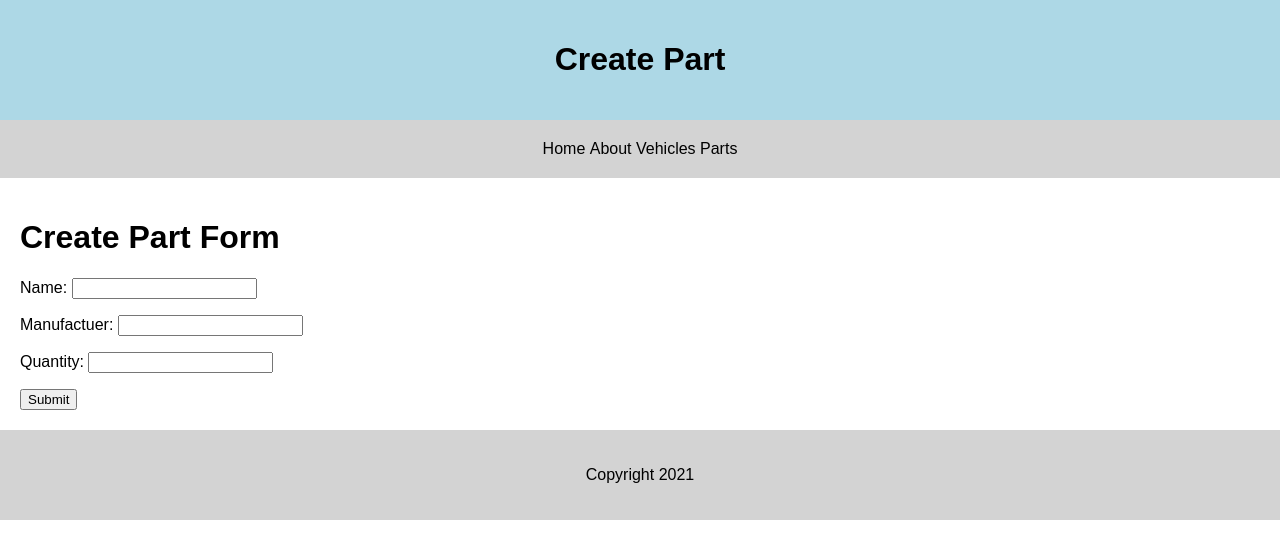
After one commit to AayushMS/automotive, a Django app: page /new-part/ in a window 1280 px wide. The commit adds this page. Shown: the top 559 px of the page. Run offline with Django 4.2, Linux system fonts and the light colour scheme.

Commit message:
29_dec_2022_django_forms_and_parts_model

```diff
--- a/automotive/urls.py
+++ b/automotive/urls.py
@@ -15,7 +15,9 @@ Including another URLconf
 """
 from django.contrib import admin
 from django.urls import path
-from vehicle.views import about, list_vehicles, home, create_vehicle, vehicle_detail, vehicle_delete
+from vehicle.views import about, list_vehicles, home, \
+    create_vehicle, vehicle_detail, vehicle_delete, list_parts, \
+        CreatePart
 
 from django.conf import settings
 from django.conf.urls.static import static
@@ -28,4 +30,10 @@ urlpatterns = [
     path('new-vehicle/', create_vehicle, name='create-vehicle'),
     path('vehicles/<int:pk>', vehicle_detail, name='vehicle-detail'),
     path('delete-vehicle/<int:pk>', vehicle_delete, name='delete-vehicle'),
+
+    path('parts/', list_parts, name='list-parts'),
+    path('new-part/', CreatePart.as_view(), name='create-part'),
+
+
+
 ]+ static(settings.STATIC_URL, document_root=settings.STATIC_ROOT)
--- a/templates/base.html
+++ b/templates/base.html
@@ -16,6 +16,7 @@
             <li><a href="{% url 'home' %}">Home</a></li>
             <li><a href="{% url 'about' %}">About</a></li>
             <li><a href="{% url 'list-vehicle' %}">Vehicles</a></li>
+            <li><a href="{% url 'list-parts' %}">Parts</a></li>
         </ul>
     </nav>
     <main>{% block main %} {% endblock %}</main>
--- /dev/null
+++ b/templates/create_part.html
@@ -0,0 +1,23 @@
+{% extends "base.html" %}
+{% load static %}
+
+{% block title %}
+Create Part
+{% endblock %}
+
+{% block header %}
+Create Part
+{% endblock %}
+
+{% block main %}
+<h1>
+    Create Part Form
+</h1>
+<form action='{% url 'create-part' %}' method='POST'>
+     {% csrf_token %}
+    {{ form.as_p }}
+
+    <button type='submit'>Submit</button>
+</form>
+
+{% endblock %}
--- /dev/null
+++ b/vehicle/forms.py
@@ -0,0 +1,18 @@
+from django import forms
+
+from vehicle.models import Parts
+
+class PartsForm(forms.ModelForm):
+    class Meta:
+        model = Parts
+        fields = (
+            'name',
+            'manufactuer',
+            'quantity',
+        )
+
+    def clean(self, *args, **kwargs):
+        cleaned_data = super(PartsForm, self).clean(*args, **kwargs)
+        if cleaned_data['quantity'] > 10:
+            raise forms.ValidationError('Quantity must be less than 10')
+        return cleaned_data
--- a/vehicle/models.py
+++ b/vehicle/models.py
@@ -10,3 +10,11 @@ class Vehicle(models.Model):
 
     def __str__(self):
         return f"{self.brand} {self.model}"
+
+class Parts(models.Model):
+    name = models.CharField(max_length=255)
+    manufactuer = models.CharField(max_length=255)
+    quantity = models.IntegerField()
+
+    def __str__(self):
+        return f"{self.id} {self.name}"
--- a/vehicle/views.py
+++ b/vehicle/views.py
@@ -1,6 +1,8 @@
 from django.http import HttpResponse
 from django.shortcuts import render, redirect
-from vehicle.models import Vehicle
+from vehicle.forms import PartsForm
+from vehicle.models import Parts, Vehicle
+from django.views import View
 
 def about(request):
     return render(request, "about.html")
@@ -45,3 +47,28 @@ def vehicle_delete(request, pk):
     vehicle = Vehicle.objects.get(id=pk)
     vehicle.delete()
     return redirect('/vehicles/')
+
+def list_parts(request):
+   if request.method == 'GET':
+        context = {
+            'all_parts': Parts.objects.all()
+        }
+        return render(request, 'list_parts.html', context)
+
+class CreatePart(View):
+    def get(self, request):
+        form = PartsForm()
+        context = {
+            'form': form
+        }
+        return render(request, 'create_part.html', context)
+
+    def post(self, request):
+        form = PartsForm(request.POST)
+        if form.is_valid():
+            form.save()
+            return redirect('/parts/')
+        context = {
+            'form': form
+        }
+        return render(request, 'create_part.html', context)
```
Also changed, not shown: templates/list_parts.html (added, +24 -0 lines), vehicle/migrations/0003_parts.py (added).
